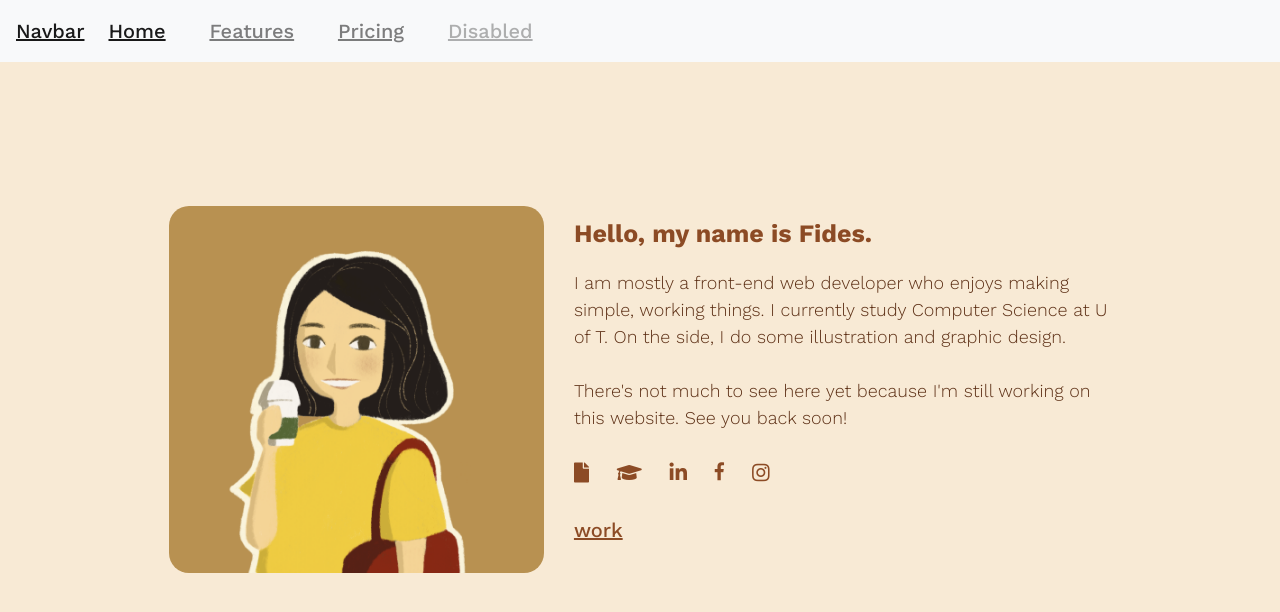
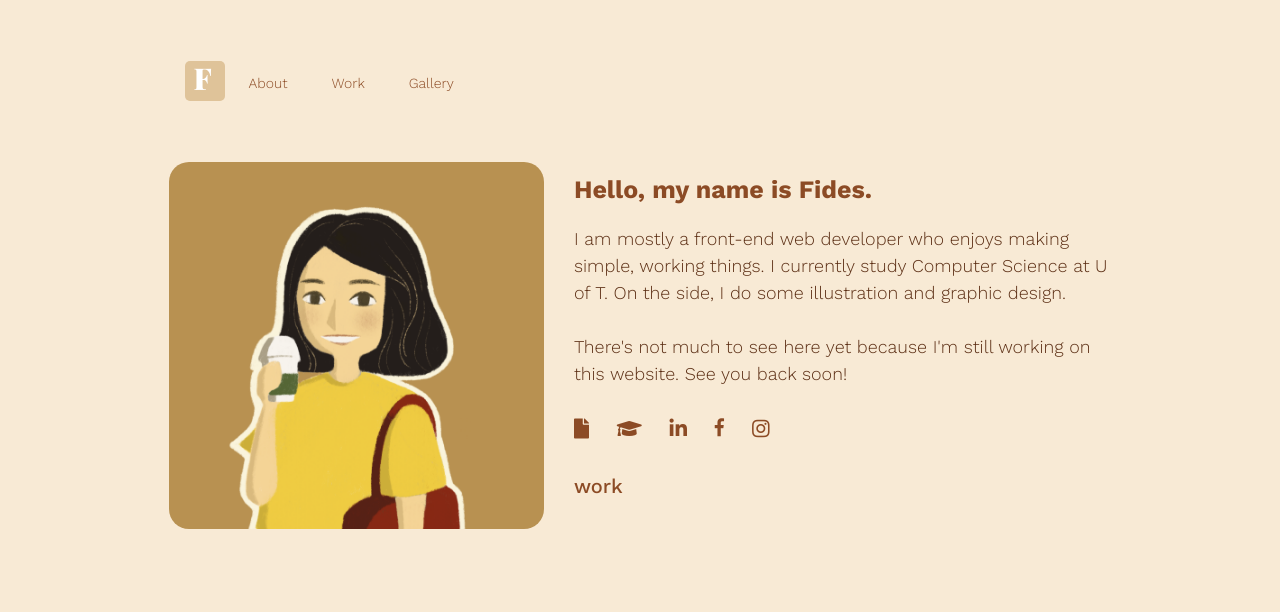
Before and after one commit to desslinga/personal-web, an Angular app: page /home in a window 1280 px wide. Shown: the top 612 px of the page. Built offline with nearby package versions, Linux system fonts and the light colour scheme.

Commit message:
set initial styles for navbar

```diff
--- a/src/app/nav/nav.component.html
+++ b/src/app/nav/nav.component.html
@@ -1,22 +1,31 @@
-<nav class="navbar navbar-expand-lg navbar-light bg-light">
-  <a class="navbar-brand" href="#">Navbar</a>
-  <button class="navbar-toggler" type="button" data-toggle="collapse" data-target="#navbarNav" aria-controls="navbarNav" aria-expanded="false" aria-label="Toggle navigation">
-    <span class="navbar-toggler-icon"></span>
+<div class='container-fluid' id='home-container'>
+  <div class='row'>
+    <div class='col-12 col-lg-6 col-xl-5'>
+      <nav class="navbar navbar-expand-sm custom-nav">
+        <a class="navbar-brand" href="#">
+          <div class="fides-icon">
+            <span>F</span>
+          </div>
+        </a>
+        <button class="navbar-toggler" type="button" (click)="toggleNavbar()">
+          <div class="bar1" [ngClass]="{'change':navbarOpen}"></div>
+          <div class="bar2" [ngClass]="{'change':navbarOpen}"></div>
+          <div class="bar3" [ngClass]="{'change':navbarOpen}"></div>
         </button>
-  <div class="collapse navbar-collapse" id="navbarNav">
+        <div class="collapse navbar-collapse" [ngClass]="{'show':navbarOpen}" id="navbarNavDropdown">
           <ul class="navbar-nav">
             <li class="nav-item active">
-        <a class="nav-link" href="#">Home <span class="sr-only">(current)</span></a>
+              <a class="nav-link" href="#"><span class="nav-menu-item">About <span class="sr-only">(current)</span></span></a>
             </li>
             <li class="nav-item">
-        <a class="nav-link" href="#">Features</a>
+              <a class="nav-link" href="#"><span class="nav-menu-item">Work</span></a>
             </li>
             <li class="nav-item">
-        <a class="nav-link" href="#">Pricing</a>
-      </li>
-      <li class="nav-item">
-        <a class="nav-link disabled" href="#">Disabled</a>
+              <a class="nav-link" href="#"><span class="nav-menu-item">Gallery</span></a>
             </li>
           </ul>
         </div>
       </nav>
+    </div>
+  </div>
+</div>
--- a/src/app/nav/nav.component.ts
+++ b/src/app/nav/nav.component.ts
@@ -6,8 +6,14 @@ import { Component, OnInit } from '@angular/core';
   styleUrls: ['./nav.component.scss']
 })
 export class NavComponent implements OnInit {
+  navbarOpen: boolean;
+  toggleNavbar() {
+    this.navbarOpen = !this.navbarOpen;
+  }
 
-  constructor() { }
+  constructor() {
+    this.navbarOpen = false;
+  }
 
   ngOnInit() {
   }
--- a/src/index.html
+++ b/src/index.html
@@ -6,6 +6,7 @@
   <base href="/">
   <link rel="stylesheet" href="https://use.fontawesome.com/releases/v5.5.0/css/all.css" integrity="sha384-B4dIYHKNBt8Bc12p+WXckhzcICo0wtJAoU8YZTY5qE0Id1GSseTk6S+L3BlXeVIU" crossorigin="anonymous">
   <link href="https://fonts.googleapis.com/css?family=Work+Sans:300,500,600,700" rel="stylesheet">
+  <link href="https://fonts.googleapis.com/css?family=Playfair+Display:900" rel="stylesheet">
   <meta name="viewport" content="width=device-width, initial-scale=1">
   <link rel="icon" type="image/x-icon" href="favicon.ico">
 </head>
--- a/src/styles.scss
+++ b/src/styles.scss
@@ -7,12 +7,14 @@ $screen-lg-min: 992px;
 $screen-xl-min: 1220px;
 
 $beige: #F8EAD5;
+$darker-beige: #DFC399;
 $brown: #8C4B25;
 $browner: #682A05;
 $dark-brown: #5D3016;
 $darker-brown: #371B0B;
 
 $font-main: 'Work Sans', sans-serif;
+$font-logo: 'Playfair Display', serif;
 
 body {
   background-color: $beige;
@@ -45,10 +47,9 @@ body {
 }
 
 #home-container {
-  margin-top: 7vh;
-  margin-bottom: 7vh;
   width: 90vw;
-  transition: 0.3s ease-in-out;
+  transition: 0.3s ease-all;
+  margin-top: 3vh;
     @include sm {
       width: 80vw;
     }
@@ -56,7 +57,7 @@ body {
       width: 55vw;
     }
     @include lg {
-      margin-top: calc(10vh + 5%);
+      margin-top: 6vh;
       width: 83vw;
     }
     @include xl {
@@ -81,7 +82,7 @@ a {
   margin-right: calc(1vw + 15px);
   color: $brown;
 	font-weight: 500;
-	text-decoration: underline;
+	text-decoration: none;
   transition: 0.3s ease-in-out;
 }
 
@@ -115,3 +116,85 @@ span {
   margin-top: 1vw;
   margin-bottom: 4vw;
 }
+
+//navigation styles
+.custom-nav {
+  background-color: transparent;
+}
+
+.modal-nav-content {
+  width: 100%;
+  height: auto;
+}
+
+.modal-nav-body {
+  margin-top: 100px;
+}
+
+.modal-nav-body ul {
+  list-style-type: none;
+  color: white;
+  margin: 0;
+  padding: 0;
+  width: 100%;
+}
+
+.modal-nav-body ul li {
+  text-align: center;
+  font-size: 130%;
+  padding: 8px;
+  text-transform: uppercase;
+}
+
+.nav-menu-item {
+  font-family: $font-main;
+  font-size: 14px;
+  color: $brown;
+}
+
+.bar {
+  width: 35px;
+  height: 5px;
+  background-color: $brown;
+  margin: 6px 0;
+  transition: 0.4s;
+  border-radius: 3px;
+}
+
+.bar1 {
+  @extend .bar;
+  &.change {
+    -webkit-transform: rotate(-45deg) translate(-9px, 6px) ;
+    transform: rotate(-45deg) translate(-9px, 6px) ;
+  }
+}
+
+.bar2 {
+  @extend .bar;
+  &.change {
+    opacity: 0;
+  }
+}
+
+.bar3 {
+  @extend .bar;
+  &.change {
+    -webkit-transform: rotate(45deg) translate(-8px, -8px) ;
+    transform: rotate(45deg) translate(-8px, -8px) ;
+  }
+}
+
+.fides-icon {
+  width: 40px;
+  height: 40px;
+  background-color: $darker-beige;
+  border-radius: 5px;
+  & span {
+    font-family: $font-logo;
+    color: white;
+    position: absolute;
+    font-size: 30px;
+    top: 8px;
+    left: 25px;
+  }
+}
```
Also changed, not shown: package.json (+4 -4 lines), 1 other file (tests, documents, lock files or other folders). Lines whose indentation alone changed are shown as unchanged.
